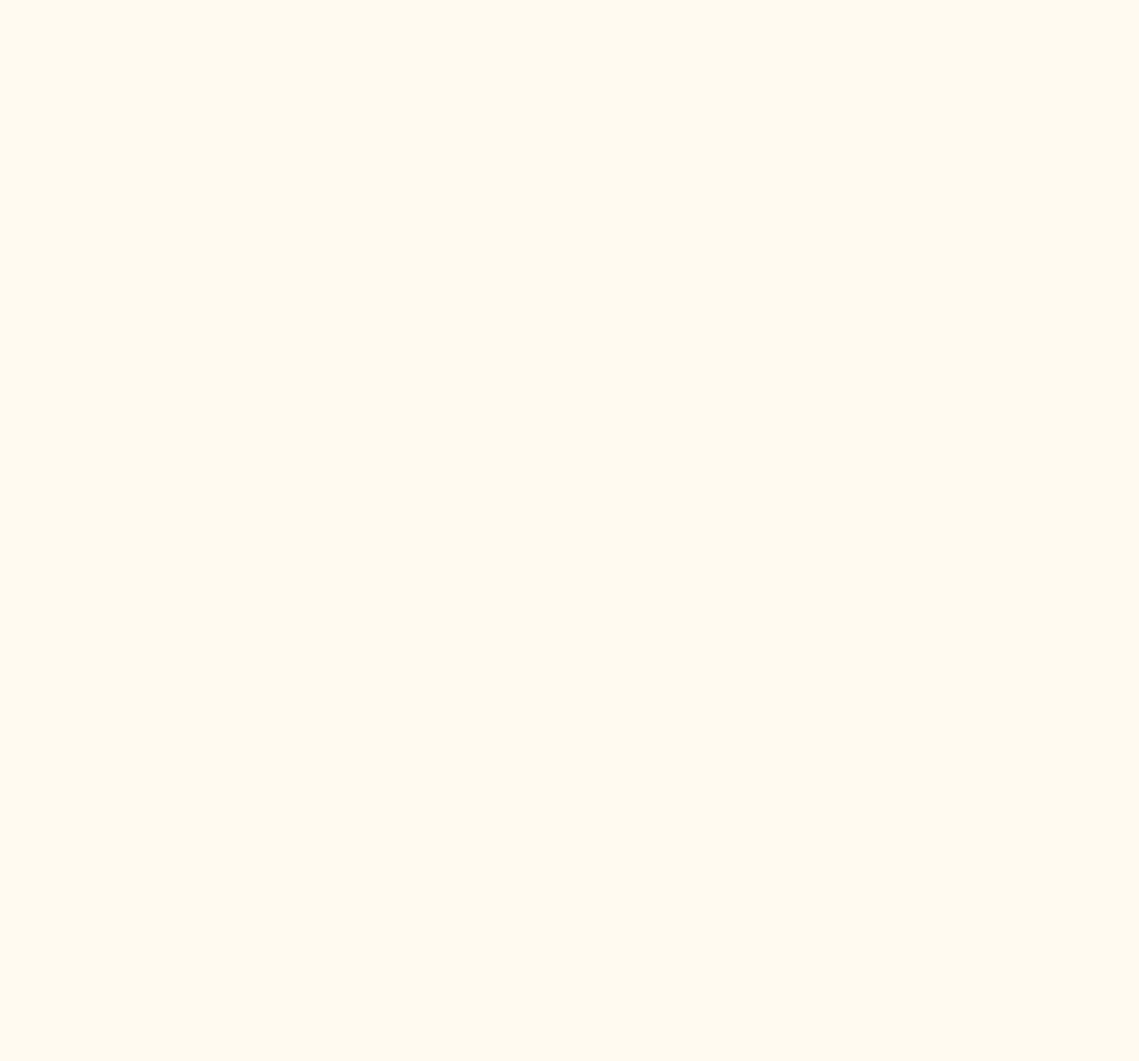
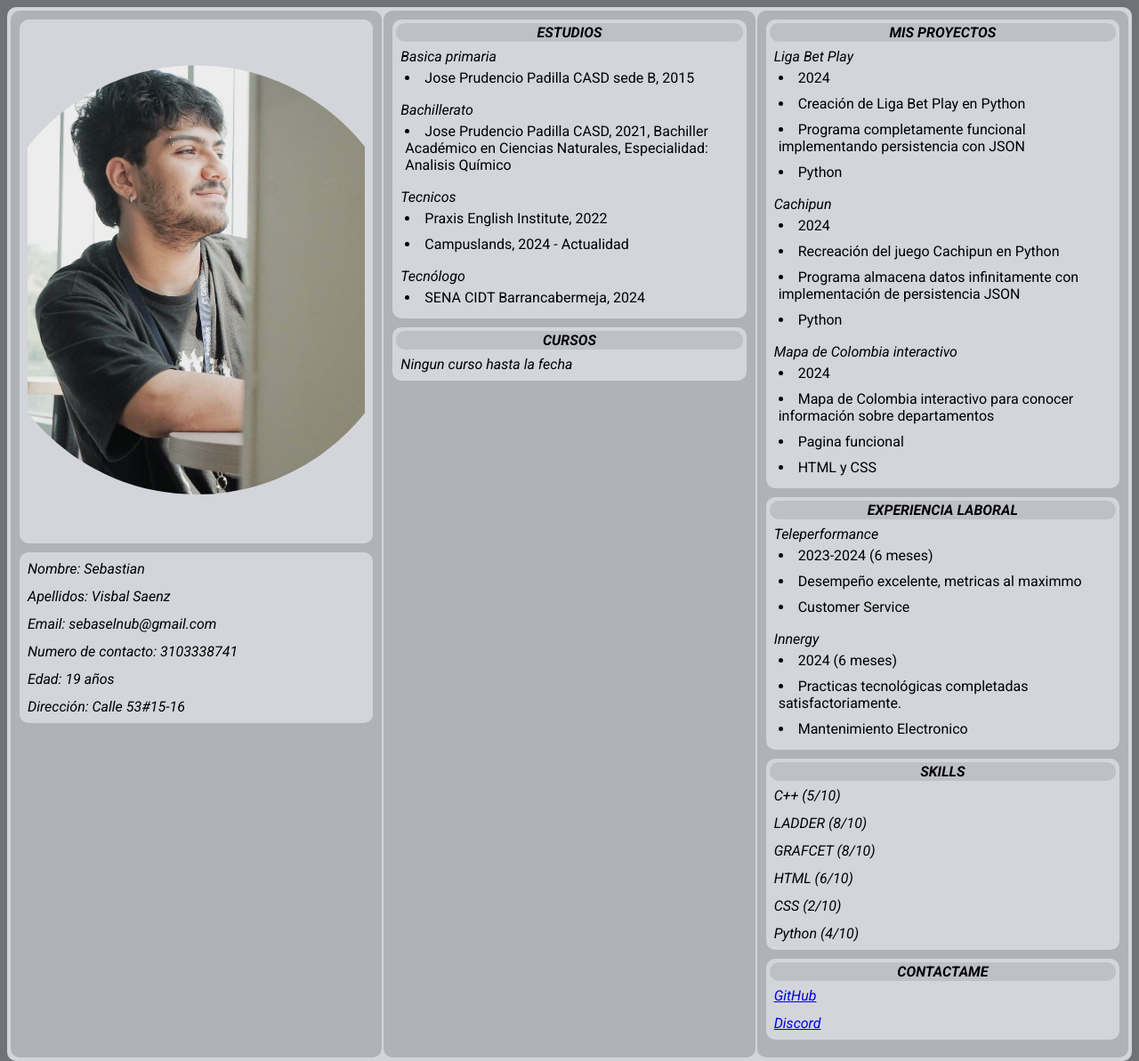
Before and after one commit to sebastianVis/HTMLCV, a plain HTML site: page pages/index.html in a window 1280 px wide. Shown: the whole page at 89% size. Before the commit the page ends 800 px from the top, so only its background shows below. Drawn offline with Linux system fonts and the light colour scheme.

Commit message:
trabajo finalizado con tablas

```diff
--- a/pages/index.html
+++ b/pages/index.html
@@ -3,53 +3,64 @@
 <head>
     <meta charset="UTF-8">
     <meta name="viewport" content="width=device-width, initial-scale=1.0">
-    <title>Curriculum</title>
+    <title>Document</title>
     <link rel="stylesheet" href="/style/style.css">
 </head>
 <body>
-<div id="container">
-    <div class="columnOne">
-        <img class="img" src="/img/yo.jpg">
-        <div class="text">
-        <p>Nombre: Sebastian</p> <p>Apellidos: Visbal Saenz</p>
-        <p>Email: sebaselnub@gmail.com</p><p>Numero de contacto: 3103338741</p>
-        <p>Edad: 19 años</p><p>Dirección: Calle 53#15-16</p>
-        </div>
-    </div>
-    <div class="columnTwo">
-        <div class="text">
-            <h1>ESTUDIOS</h1>
-            <h2>Basica primaria</h2><li>Jose Prudencio Padilla CASD sede B, 2015</li>
-            <h2>Bachillerato</h2><li>Jose Prudencio Padilla CASD, 2021, Bachiller Académico en Ciencias Naturales, Especialidad: Analisis Químico</li>
-            <h2>Tecnicos</h2><li>Praxis English Institute, 2022</li><li>Campuslands, 2024 - Actualidad</li>
-            <h2>Tecnólogo</h2><li>SENA CIDT Barrancabermeja, 2024</li>
-        </div>
-        <div class="text">
-            <h1>Cursos</h1>
-            <h2>No hay por ahora :D</h2>
-        </div>
-    </div>
-    <div class="columnThree">
-        <div class="text">
-            <h1>MIS PROYECTOS</h1>
-            <h2>Liga Bet Play</h2><li>2024</li><li>Creación de Liga Bet Play en Python</li><li>Programa completamente funcional implementando persistencia con JSON</li><li>Python</li>
-            <h2>Cachipun</h2><li>2024</li><li>Recreación del juego Cachipun en Python</li><li>Programa almacena datos infinitamente con implementación de persistencia JSON</li><li>Python</li>
-            <h2>Mapa de Colombia interactivo</h2><li>2024</li><li>Mapa de Colombia interactivo para conocer información sobre departamentos</li><li>Pagina funcional</li><li>HTML y CSS</li>
-            <h1>EXPERIENCIA LABORAL</h1>
-            <h2>Teleperformance</h2><li>2023-2024 (6 meses)</li><li>Desempeño excelente, metricas al maximmo</li><li>Customer Service</li>
-            <h2>Innergy</h2><li>2024 (6 meses)</li><li>Practicas tecnológicas completadas satisfactoriamente.</li><li>Mantenimiento Electronico</li>
-            <h1>SKILLS</h1>
-            <h2>C++ (5/10)</h2>
-            <h2>LADDER (8/10)</h2>
-            <h2>GRAFCET (8/10)</h2>
-            <h2>HTML (6/10)</h2>
-            <h2>CSS (2/10)</h2>
-            <h2>Python (4/10)</h2>
-            <h1>CONTACTAME</h1>
-            <a href="https://github.com/sebastianVis">GitHub</a>
-            <a href="https://discord.com/users/ahig0ne">Discord</a>
-        </div>
-    </div>
-</div>
+    <table><tr>
+        <td class="columna">
+    <table>
+            <tr><td><img class="img" src="/img/yo.jpg"></td></tr>
+    </table>
+    <table>
+            <tr><td>Nombre: Sebastian</td></tr>
+            <tr><td>Apellidos: Visbal Saenz</td></tr>
+            <tr><td>Email: sebaselnub@gmail.com</td></tr>
+            <tr><td>Numero de contacto: 3103338741</td></tr>
+            <tr><td>Edad: 19 años</td></tr>
+            <tr><td>Dirección: Calle 53#15-16</td></tr>
+    </table>
+</td>
+<td class="columna">
+    <table>
+        <tr><th>ESTUDIOS</th></tr>
+        <tr><td>Basica primaria<li>Jose Prudencio Padilla CASD sede B, 2015</li></td></tr>
+        <tr><td>Bachillerato<li>Jose Prudencio Padilla CASD, 2021, Bachiller Académico en Ciencias Naturales, Especialidad: Analisis Químico</li></td></tr>
+        <tr><td>Tecnicos<li>Praxis English Institute, 2022</li><li>Campuslands, 2024 - Actualidad</li></td></tr>
+        <tr><td>Tecnólogo<li>SENA CIDT Barrancabermeja, 2024</li></td></tr>
+    </table>
+    <table>
+        <tr><th>CURSOS</th></tr>
+        <tr><td>Ningun curso hasta la fecha</td></tr>
+    </table>
+</td>
+<td class="columna">
+    <table>
+        <tr><th>MIS PROYECTOS</th></tr>
+        <tr><td>Liga Bet Play<li>2024</li><li>Creación de Liga Bet Play en Python</li><li>Programa completamente funcional implementando persistencia con JSON</li><li>Python</li></td></tr>
+        <tr><td>Cachipun<li>2024</li><li>Recreación del juego Cachipun en Python</li><li>Programa almacena datos infinitamente con implementación de persistencia JSON</li><li>Python</li></td></tr>
+        <tr><td>Mapa de Colombia interactivo<li>2024</li><li>Mapa de Colombia interactivo para conocer información sobre departamentos</li><li>Pagina funcional</li><li>HTML y CSS</li></td></tr>
+    </table>
+    <table>
+        <tr><th>EXPERIENCIA LABORAL</th></tr>
+        <tr><td>Teleperformance<li>2023-2024 (6 meses)</li><li>Desempeño excelente, metricas al maximmo</li><li>Customer Service</li></td></tr>
+        <tr><td>Innergy<li>2024 (6 meses)</li><li>Practicas tecnológicas completadas satisfactoriamente.</li><li>Mantenimiento Electronico</li></td></tr>
+    </table>
+    <table>
+        <tr><th>SKILLS</th></tr>
+        <tr><td>C++ (5/10)</td></tr>
+        <tr><td>LADDER (8/10)</td></tr>
+        <tr><td>GRAFCET (8/10)</td></tr>
+        <tr><td>HTML (6/10)</td></tr>
+        <tr><td>CSS (2/10)</td></tr>
+        <tr><td>Python (4/10)</td></tr>
+    </table>
+    <table>
+        <tr><th>CONTACTAME</th></tr>
+        <tr><td><a href="https://github.com/sebastianVis">GitHub</a></td></tr>
+        <tr><td><a href="https://discord.com/users/ahig0ne">Discord</a></td></tr>
+    </table>
+</td>
+</tr></table>
 </body>
 </html>
--- a/style/style.css
+++ b/style/style.css
@@ -1,11 +1,4 @@
-body {
-    background-color: floralwhite;
-    padding: 10px;
-    width: 97%;
-    height: 97%;
-    display: table-column;
-}
-
+@import url("https://fonts.googleapis.com/css2?family=Roboto:ital,wght@0,100;0,300;0,400;0,500;0,700;0,900;1,100;1,300;1,400;1,500;1,700;1,900&display=swap");
 
 
 img {
@@ -13,3 +6,51 @@ img {
     height: auto;
     clip-path: circle(50%);
 }
+
+body, html{
+    box-sizing: border-box;
+    background-color: #717275;
+    font-family: "Roboto", sans-serif;
+    font-weight: 400;
+    font-style: normal;
+    text-align: left;
+}
+
+table {
+    width: 100%;
+    background-color: #D3D5DB;
+    border: 2px solid #D3D5DB;
+    border-radius: 10px;
+    padding: auto;
+
+}
+
+td {
+    vertical-align: top;
+    padding: 5px;
+    font-style: italic;
+
+}
+
+.columna {
+    width: 33.33%;
+    padding: 10px;
+    background-color: #B0B2B8;
+    border-radius: 10px;
+}
+
+table .columna table {
+    width: 100%;
+    margin-bottom: 10px;
+}
+
+th{
+    background-color: #BEC0C6;
+    border-radius: 10px;
+    text-align: center;
+}
+
+tr li{
+    padding: 5px;
+    font-style: normal;
+}
```
Also changed, not shown: pages/asdasd.html (deleted, +0 -35 lines), pages/asdasdasd.html (added, +55 -0 lines).
